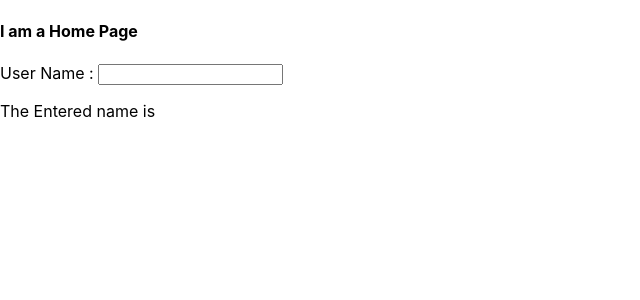
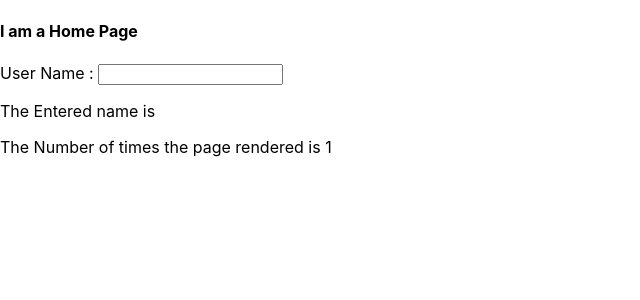
Before and after one commit to Britto-T/demo_react_app, a React (Create React App) app: page / in a window 1280 px wide. Shown: the top 300 px of the page, without its empty margins (0-640 px from the left). Built offline with nearby package versions, Linux system fonts and the light colour scheme.

Commit message:
Update Home.tsx

```diff
--- a/src/Home.tsx
+++ b/src/Home.tsx
@@ -1,16 +1,21 @@
 import React from 'react'
-import { useState } from 'react'
-import { useEffect } from 'react'
-import { useRef } from 'react'
+import { useState,useEffect,useRef} from 'react'
 
 const Home=()=>{
     const [name,setName] = useState("");
+    const inputRef = useRef<any>(1);
+
+    useEffect(()=>{
+        inputRef.current = inputRef.current+1;
+    });
+
     return(
         <React.Fragment>
             <h4>I am a Home Page</h4>
             <label>User Name : </label>
-            <input type="text" name="User Name" onChange={(event:any)=>setName(event.target.value)} value={name}/>
+            <input type="text" ref={inputRef} name="User Name" onChange={(event:any)=>setName(event.target.value)} value={name}/>
             <p>The Entered name is {name} </p>
+            <p>The Number of times the page rendered is {inputRef.current}</p>
         </React.Fragment>
     )
 }
```
